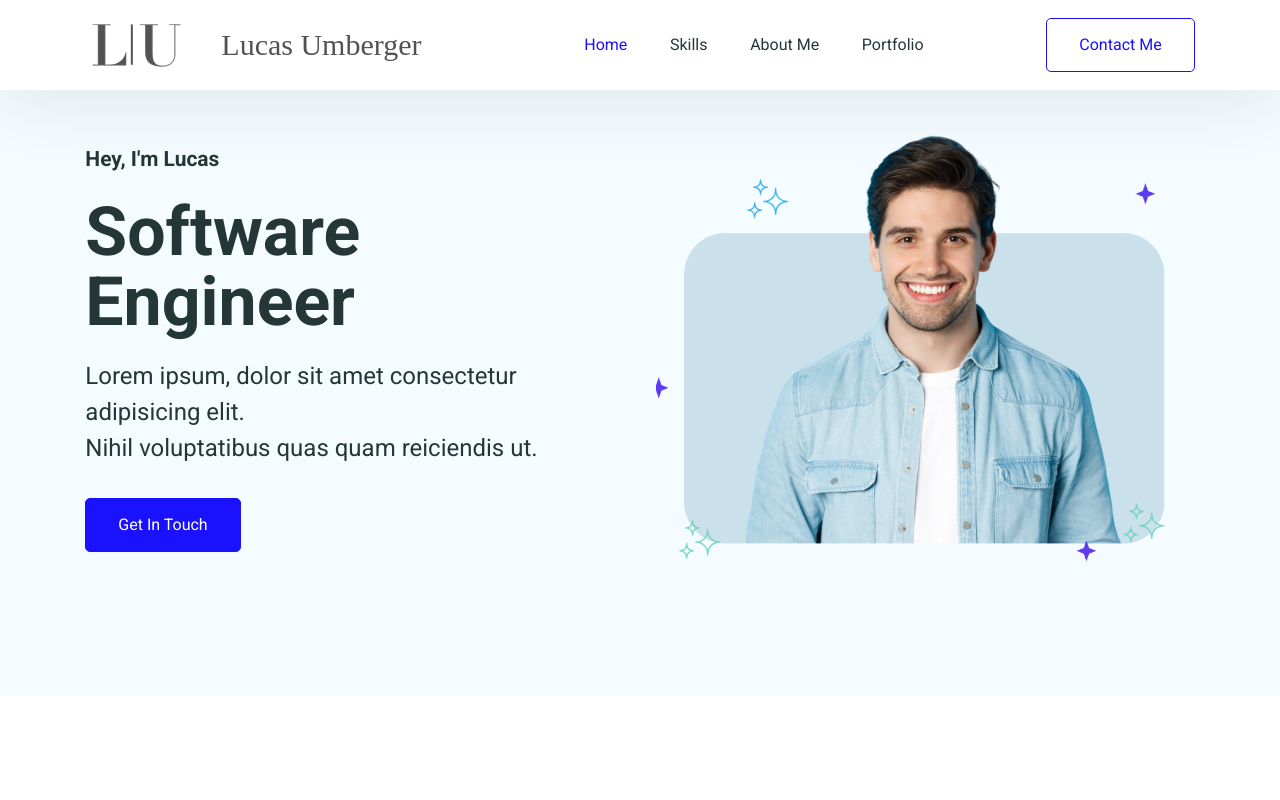
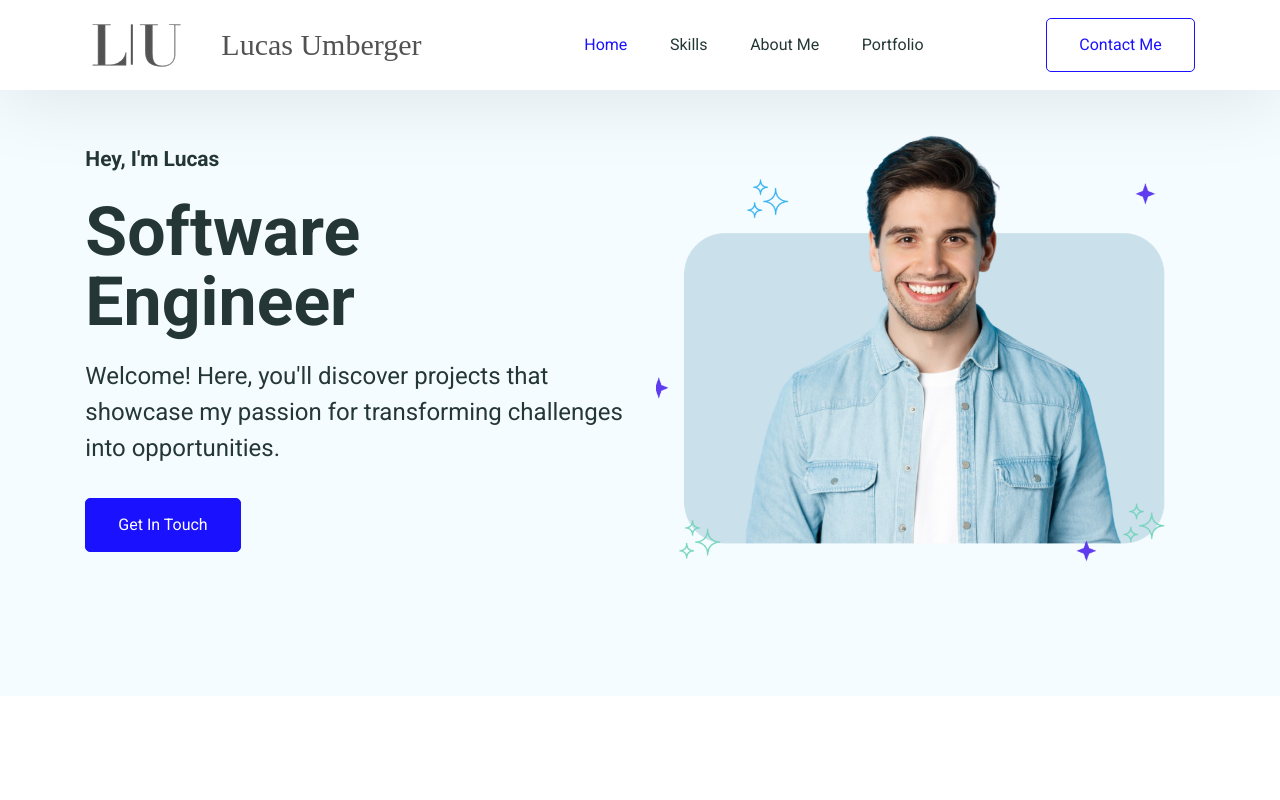
Before and after one commit to lumberger22/PortfolioSite, a React (Create React App) app: page / in a window 1280 px wide. Shown: the top 800 px of the page. Built offline with nearby package versions, Linux system fonts and the light colour scheme.

Commit message:
Add inro sentence to hero section

```diff
--- a/src/Pages/Home/HeroSection.jsx
+++ b/src/Pages/Home/HeroSection.jsx
@@ -10,8 +10,7 @@ export default function HeroSection() {
                         Engineer
                     </h1>
                     <p className="hero--section-description">
-                        Lorem ipsum, dolor sit amet consectetur adipisicing elit.
-                        <br /> Nihil voluptatibus quas quam reiciendis ut.
+                   Welcome! Here, you'll discover projects that showcase my passion for transforming challenges into opportunities.
                     </p>
                 </div>
                 <a href="https://www.linkedin.com/in/lumberger540/" target="_blank">
```
